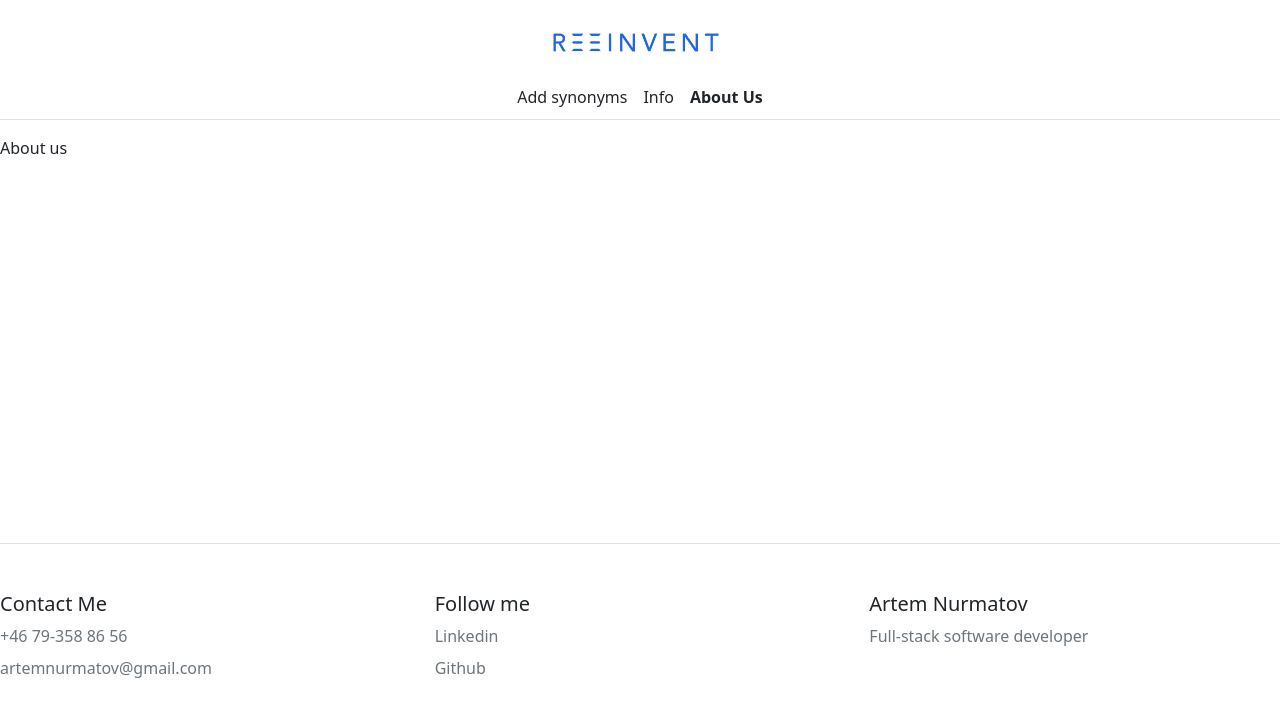
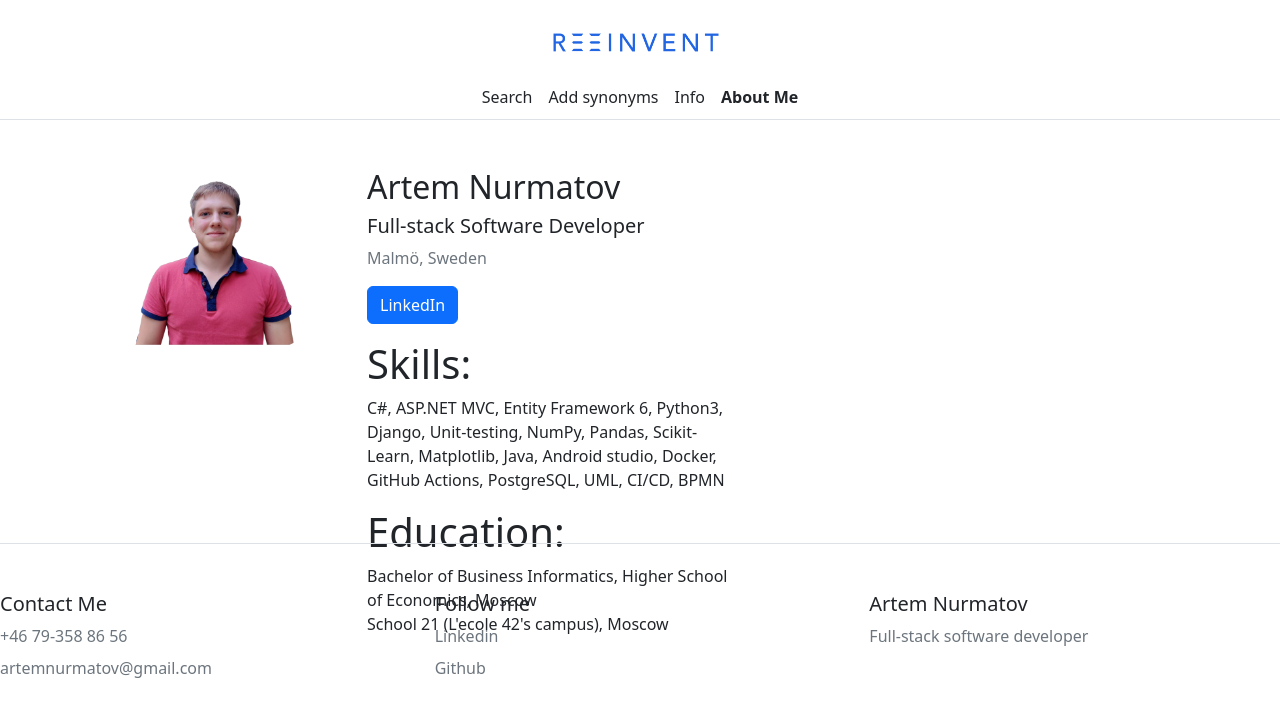
Before and after one commit to MartyFibghtov/synonyms, a Vue app in the folder synonyms-vue/: page /about-us in a window 1280 px wide. Shown: the top 716 px of the page. Built offline with nearby package versions, Linux system fonts and the light colour scheme.

Commit message:
Added About Me description page

```diff
--- a/synonyms-vue/src/components/HeaderComponent.vue
+++ b/synonyms-vue/src/components/HeaderComponent.vue
@@ -6,13 +6,16 @@
       </router-link>
       <ul class="nav justify-content-center">
         <li>
+          <router-link :to="{ path: '/' }" class="nav-link px-2 link-dark" :active-class="'active-link'">Search</router-link>
+        </li>
+        <li>
           <router-link :to="{ path: '/add-synonyms' }" class="nav-link px-2 link-dark" :active-class="'active-link'">Add synonyms</router-link>
         </li>
         <li>
           <router-link :to="{ path: '/info' }" class="nav-link px-2 link-dark" :active-class="'active-link'">Info</router-link>
         </li>
         <li>
-          <router-link :to="{ path: '/about-us' }" class="nav-link px-2 link-dark" :active-class="'active-link'">About Us</router-link>
+          <router-link :to="{ path: '/about-us' }" class="nav-link px-2 link-dark" :active-class="'active-link'">About Me</router-link>
         </li>
       </ul>
     </div>
--- a/synonyms-vue/src/views/AboutUsView.vue
+++ b/synonyms-vue/src/views/AboutUsView.vue
@@ -1,5 +1,22 @@
 <template>
-About us
+  <div class="container my-5 d-flex">
+    <div class="row my-auto">
+      <div class="col-md-3 text-center">
+        <img src="../assets/img/artem_photo.png" alt="My photo" class="img-fluid rounded-circle mb-3">
+      </div>
+      <div class="col-md-9" style="max-width: 400px">
+        <h2 class="font-weight-bold">Artem Nurmatov</h2>
+        <h5>Full-stack Software Developer</h5>
+        <p class="text-muted">Malmö, Sweden</p>
+        <a href="https://linkedin.com/in/artemnurmatov/" class="btn btn-primary mb-3">LinkedIn</a>
+        <h1 class="font-weight-bold" >Skills:</h1>
+        <p>C#, ASP.NET MVC, Entity Framework 6, Python3, Django, Unit-testing, NumPy, Pandas, Scikit-Learn, Matplotlib, Java, Android studio, Docker, GitHub Actions, PostgreSQL, UML, CI/CD, BPMN</p>
+        <h1 class="font-weight-bold">Education:</h1>
+        <p>Bachelor of Business Informatics, Higher School of Economics, Moscow<br>
+          School 21 (L'ecole 42's campus), Moscow</p>
+      </div>
+    </div>
+  </div>
 </template>
 
 <script>
--- a/synonyms-vue/src/views/SynonymsAddView.vue
+++ b/synonyms-vue/src/views/SynonymsAddView.vue
@@ -1,17 +1,15 @@
 <template>
   <div>
-    <search-component></search-component>
     <SynonymsAddComponent></SynonymsAddComponent>
   </div>
 </template>
 
 <script>
 import SynonymsAddComponent from "@/components/SynonymsAddForm.vue";
-import SearchComponent from "@/components/SearchComponent.vue";
 
 export default {
   name: "SynonymsAddView",
-  components: {SearchComponent, SynonymsAddComponent},
+  components: {SynonymsAddComponent},
   // data() {
   //   return {
   //
```
Also changed, not shown: synonyms-vue/src/assets/img/artem_photo.png (added).
